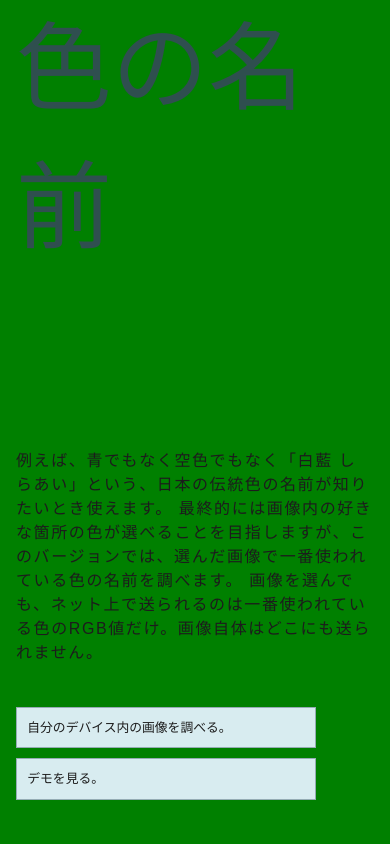
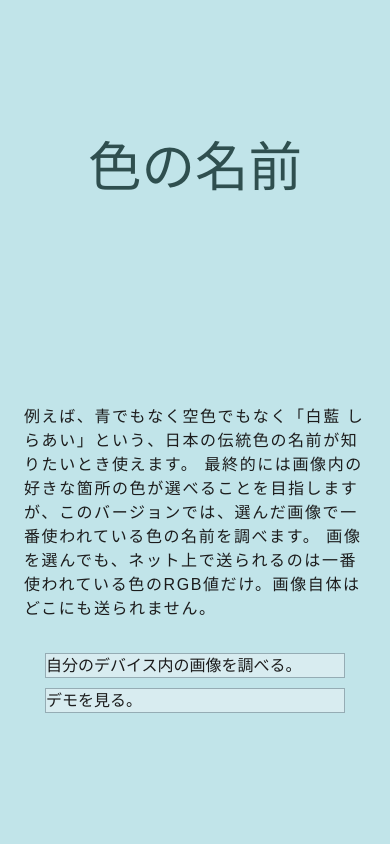
Before and after one commit to miomaeshima/name-of-colors, a React (Create React App) app in the folder client/: page / in a window 390 px wide. Shown: the top 844 px of the page. Built offline with nearby package versions, Linux system fonts and the light colour scheme; what colorthief would draw is missing.

Commit message:
edited Home.js and Home.css for responsive design

```diff
--- a/client/src/components/Home/Home.css
+++ b/client/src/components/Home/Home.css
@@ -4,31 +4,33 @@ html {
 }
 
 #home {
-  display:flex;
+  display: flex;
   flex-wrap: wrap;
-  justify-content: space-around;
-  height: 115vh;
+  justify-content: space-evenly;
+  height: 100vh;
   width: 100%;
   background: #c1e4e9;
-  display: flex;
+  padding-top: 32px;
+  padding-bottom: 32px;
 }
 
-#wrapper{
-  display:flex;
+.wrapper {
+  display: flex;
   flex-direction: column;
   gap: 32px;
-  background: green;
-  max-width: 432px;
-  min-width: 332px;
+  justify-content: center;
+  align-items: center;
+  max-width: 400px;
+  min-width: 300px;
   padding-left: 16px;
   padding-right: 16px;
+  margin-left: 8px;
+  margin-right: 8px;
 }
 
 #title {
-  font-size: 6rem;
-  color:darkslategray;
-  width: -moz-fit-content;
-  width: fit-content;
+  font-size: clamp(3rem, 4.5vw + 2.25rem, 5.5rem);
+  color: darkslategray;
 }
 
 #intro {
@@ -40,17 +42,16 @@ html {
 #clickContainer {
   display: flex;
   flex-direction: column;
+  gap: 10px;
+  align-items: center;
 }
 
 .link {
   display: block;
   width: 300px;
-  padding: 0.8em;
   background: rgb(216, 236, 240);
   text-decoration: none;
   border: 1px solid rgb(149, 172, 180);
-  font-size: 0.8em;
-  margin-top: 10px;
 }
 .link:hover {
   background: rgb(242, 250, 250);
--- a/client/src/components/Home/Home.js
+++ b/client/src/components/Home/Home.js
@@ -3,10 +3,10 @@ import "./Home.css";
 function Home() {
   return (
     <div id="home">
-      <div id="wrapper">
+      <div className="wrapper">
         <div id="title">色の名前</div>
       </div>
-      <div id="wrapper">
+      <div className="wrapper">
         <div id="intro">
           例えば、青でもなく空色でもなく「白藍
           しらあい」という、日本の伝統色の名前が知りたいとき使えます。
```
Also changed, not shown: client/src/components/NavLinks/NavLinks.js (+2 -5 lines).
